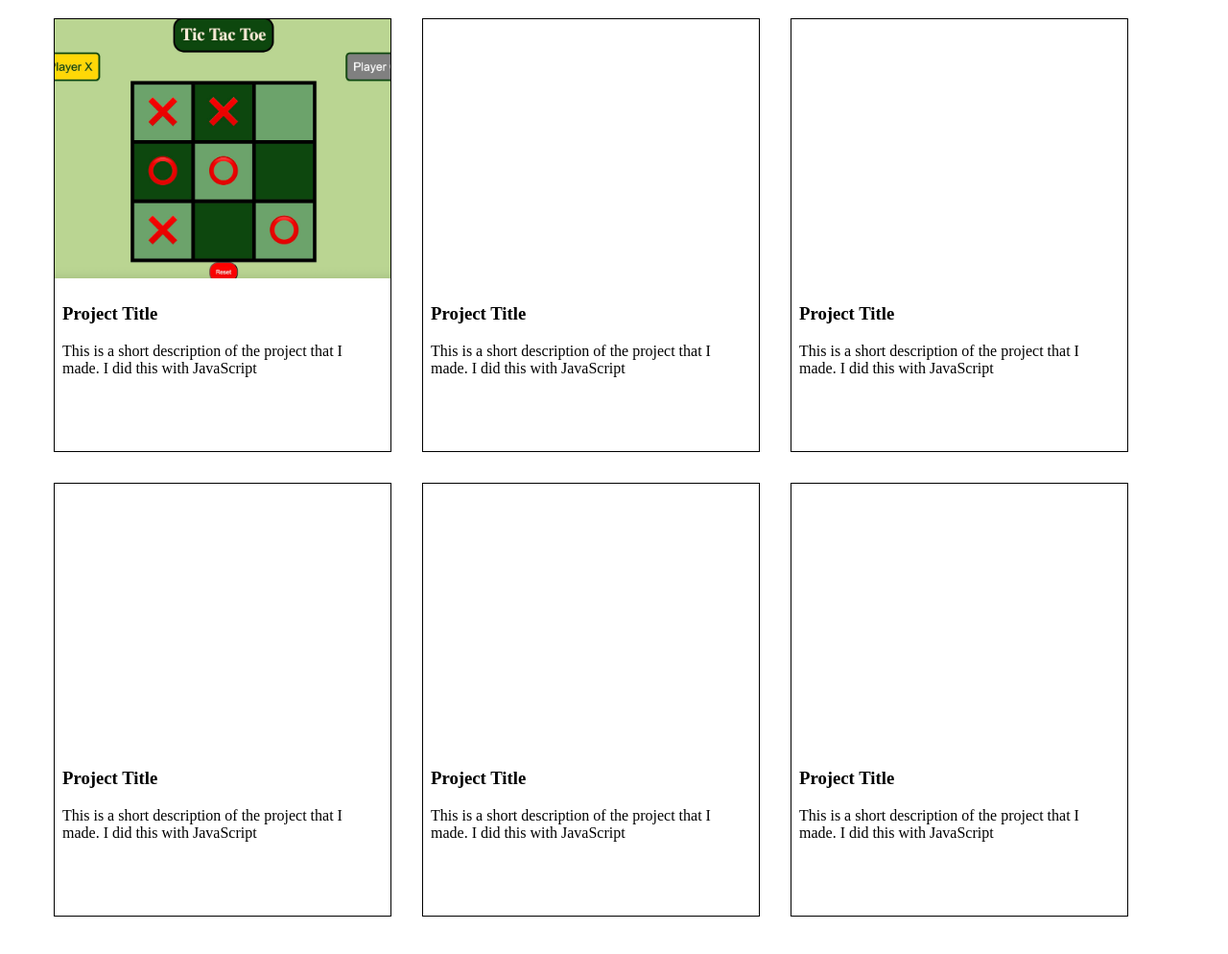
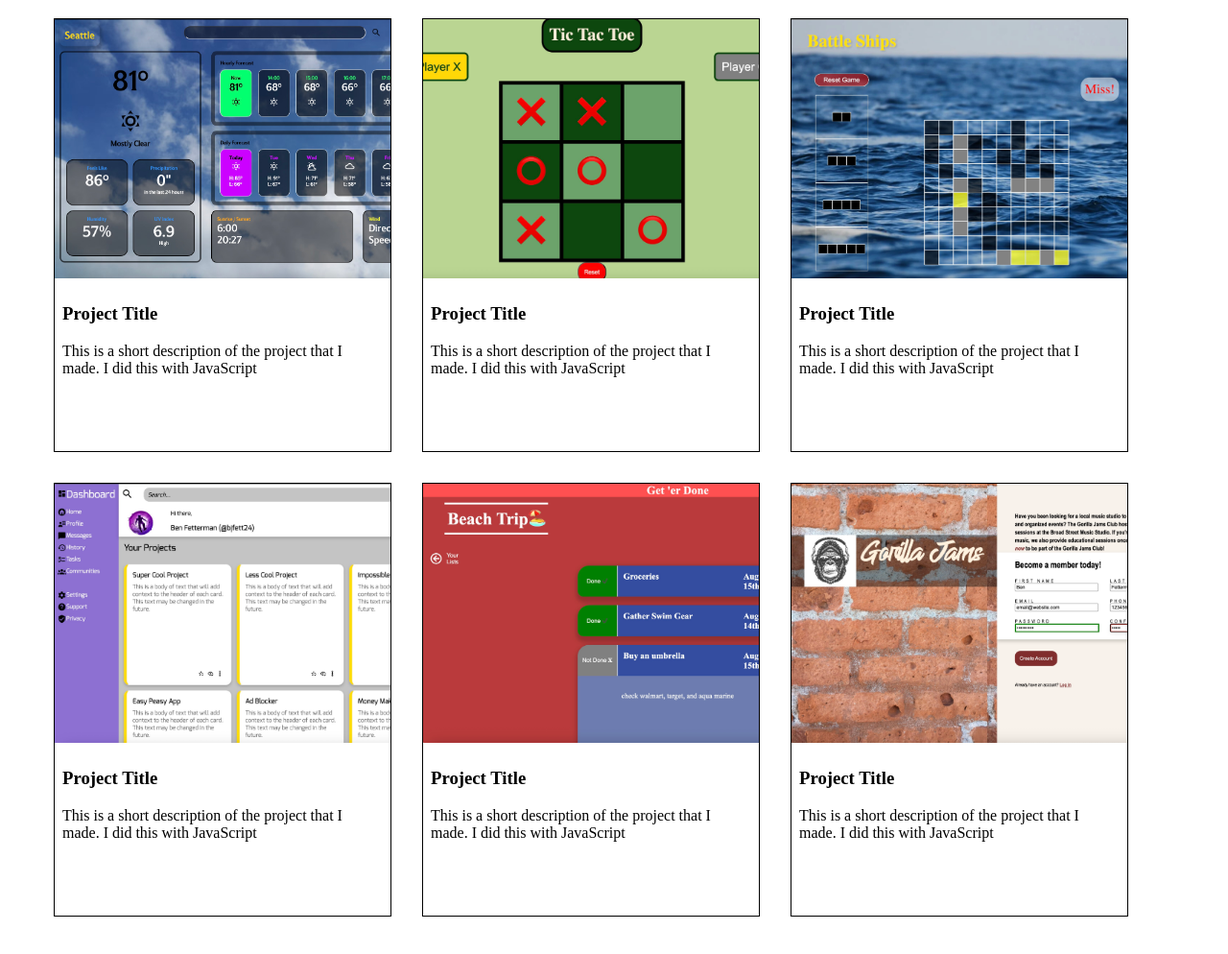
Before and after one commit to bjfett24/portfolio, a website built with webpack: page src/template.html in a window 1280 px wide. Shown: the part 566-1560 px from the top of the page at 96% size. Built offline with nearby package versions, Linux system fonts and the light colour scheme.

Commit message:
feat: images for my works

```diff
--- a/src/styles.css
+++ b/src/styles.css
@@ -60,7 +60,32 @@ h1 {
 }
 
 .num0 .image {
-  background-image: url("./img/tic-tac-toe.jpg");
+    background-image: url('./img/weather-app.jpg');
+    background-size: cover;
+}
+
+.num1 .image {
+    background-image: url('./img/tic-tac-toe.jpg');
     background-size: 155% auto;
     background-position: center center;
 }
+
+.num2 .image {
+    background-image: url('./img/battle-ship.jpg');
+    background-size: cover;
+}
+
+.num3 .image {
+    background-image: url('./img/admin.jpg');
+    background-size: cover;
+}
+
+.num4 .image {
+    background-image: url('./img/to-do.jpg');
+    background-size: cover;
+}
+
+.num5 .image {
+    background-image: url('./img/sign-up.jpg');
+    background-size: cover;
+}
```
Lines whose indentation alone changed are shown as unchanged.
